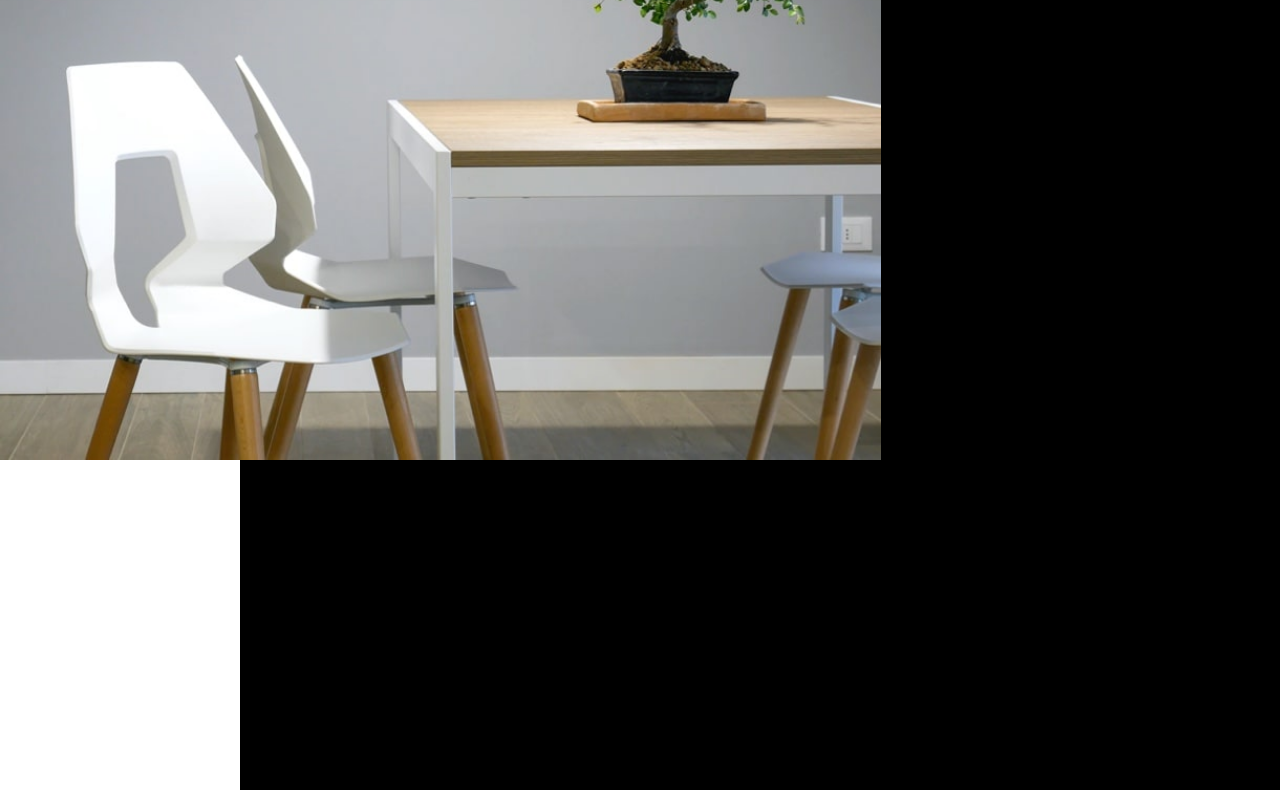
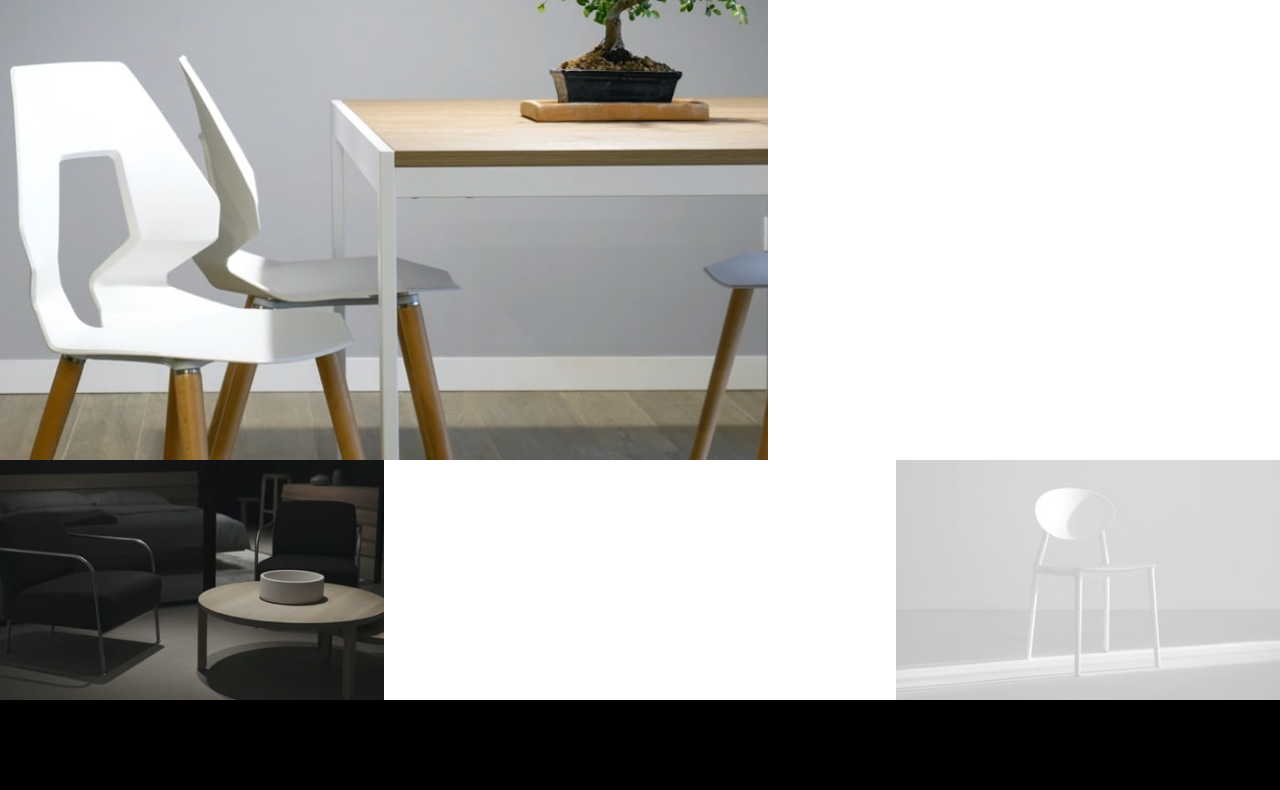
Before and after one commit to kristinetuazon/matching-mockups, a website: page 2-frontendmentor-website/index.html in a window 1280 px wide. Shown: the part 100-890 px from the top of the page. After the commit the page ends 800 px from the top, so only its background shows below. Drawn offline with Linux system fonts and the light colour scheme.

Commit message:
change format to flex

```diff
--- a/2-frontendmentor-website/index.html
+++ b/2-frontendmentor-website/index.html
@@ -29,11 +29,33 @@
   </div>
   <body>
     <div class="body__row1">
-      <img class="body__picture1"src="images/desktop-image-hero-1.jpg" alt="" />
-      <div class="body__textbox"></div>
+      <img
+        class="body__picture1"
+        src="images/desktop-image-hero-1.jpg"
+        alt="desktop-image-hero-1"
+      />
+      <div class="body__textbox1">
+        <p class="textbox1__title"></p>
+        <p class="textbox1__description"></p>
+        <div class="textbox1__link">
+          <p class="link__text"></p>
+          <img class="link__arrow" src="" alt="" />
+        </div>
+      </div>
     </div>
     <div class="body__row2">
-      Discover innovative ways to decorate We provide unmatched quality,
+      <img
+        class="body__picture2"
+        src="images/image-about-dark.jpg"
+        alt="image-about-dark"
+      />
+      <div class="body__textbox2"></div>
+      <img
+        class="body__picture2"
+        src="images/image-about-light.jpg"
+        alt="image-about-light"
+      />
+      <!-- Discover innovative ways to decorate We provide unmatched quality,
       comfort, and style for property owners across the country. Our experts
       combine form and function in bringing your vision to life. Create a room
       in your own style with our collection and make your property a reflection
@@ -52,7 +74,7 @@
       theme that best express your interests and what inspires you. Find the
       furniture pieces you need, from traditional to contemporary styles or
       anything in between. Product specialists are available to help you create
-      your dream space.
+      your dream space. -->
     </div>
   </body>
 </html>
--- a/2-frontendmentor-website/styles/style.scss
+++ b/2-frontendmentor-website/styles/style.scss
@@ -13,22 +13,40 @@ body {
   display: flex;
   flex-direction: column;
   .body__row1 {
-    grid-template-columns: repeat(9, fr1);
-    display: grid;
+    display: flex;
+    flex-direction: row;
+    height: 70vh;
 
     .body__picture1 {
-      height:70vh;
+      width: 60%;
+      object-fit: cover;
+      // max-height:100%;
     }
-    .body__textbox{
+    .body__textbox1 {
       background-color: $primary-white;
-      height: 70vh;
-      width: 30vh;
+      width: 40%;
+      padding: 30px;
+    }
+  }
+  .body__row2 {
+    display: flex;
+    flex-direction: row;
+    height: 30vh;
+
+    .body__picture2 {
+      width: 30%;
+      object-fit: cover;
     }
 
-  }
-  .body__row2 {
-    grid-template-columns: repeat(9, fr1);
-    display: grid;
+    .body__textbox2 {
+      background-color: $primary-white;
+      width: 40%;
+    }
+
+    .body__picture3 {
+      width: 30%;
+      object-fit: cover;
+    }
   }
 }
 
```
Also changed, not shown: 2-frontendmentor-website/styles/style.css.
